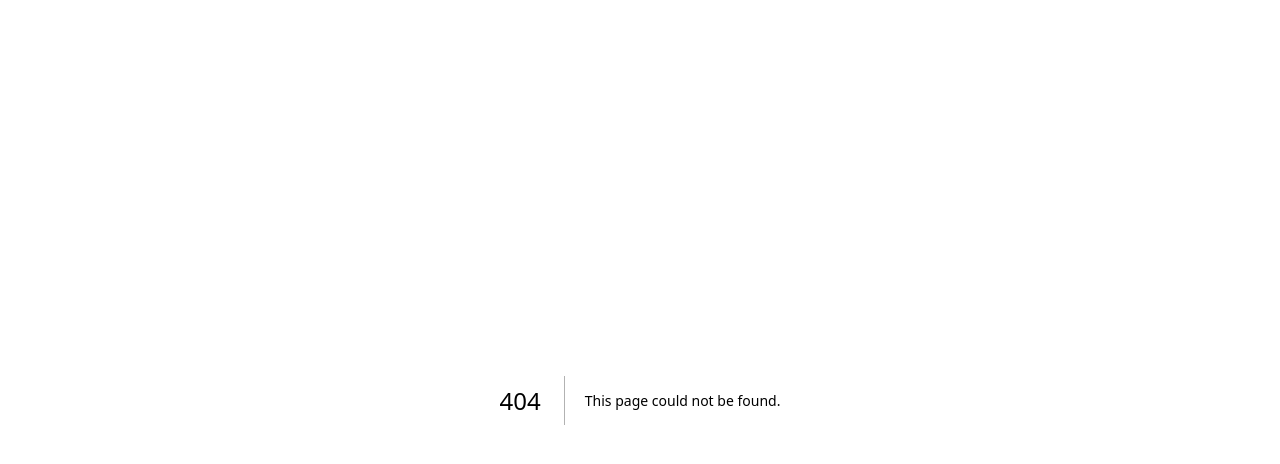
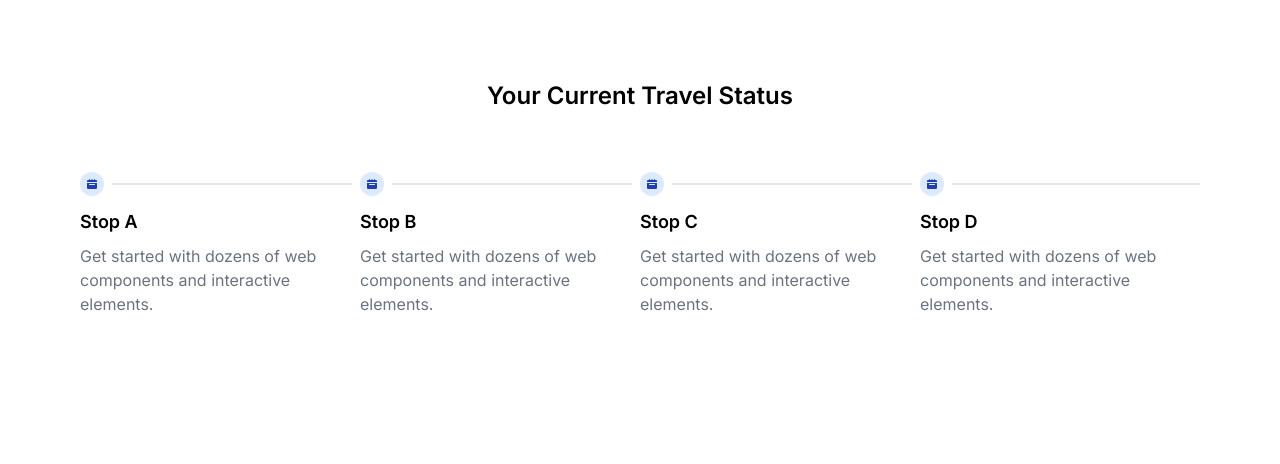
Before and after one commit to anuHait/nfc_iot, a Next.js app: page /travel in a window 1280 px wide. Before the commit this address had no page. Shown: the top 464 px of the page. Built offline with nearby package versions, Linux system fonts and the light colour scheme.

Commit message:
ui updates

```diff
--- a/app/page.js
+++ b/app/page.js
@@ -6,23 +6,36 @@ export default function PreviewPage() {
 
   return (
     <div className='flex flex-row items-start justify-between'>
+    <div className='m-20 flex flex-col gap-4 items-start justify-start '>
+    <div className='flex flex-col gap-3 mt-10'>
+    <h1 className='text-3xl font-bold '>Transit Ease Pass</h1>
+    <p className='text-md leading-6 tracking-wider w-[80%]'>
+    Lorem ipsum dolor sit amet consectetur adipisicing elit. Maiores sed fugit sunt error facilis a, dicta nam. Alias, explicabo deleniti.
+    </p>
+    </div>
 
 
-      {/* Login details
+    <div className='flex flex-col gap-5 mt-5'>
 
-      <div className='flex flex-col gap-3 transition-all duration-400 ease-in-out'>
-      <h1 className='text-2xl font-semibold'>Login</h1>
-        <label className='flex flex-col gap-2'>
-          Username
-          <input className='border rounded-[10px] h-10 p-2 w-64 focus:outline-none focus:border-blue-800' placeholder='Username here..' />
-        </label>
-        <label className='flex flex-col gap-2'>
-          Password
-          <input className='border rounded-[10px] h-10 p-2 w-64 focus:outline-none focus:border-blue-800' placeholder='********' />
-        </label>
-        <button>Login</button>
-      </div>
-     <Link href="/signup"><span>Already have an account? <p>Login</p> </span></Link> */}
+      <label className='flex flex-col gap-2'>
+        <p className='font-semibold'>Username</p>
+        <input className='border-2  border-[#EFA6AB] rounded-lg h-10 p-1 w-64 focus:outline-none focus:border-blue-800' placeholder='Username here..' />
+      </label>
+      <label className='flex flex-col gap-2'>
+      <p className='font-semibold'>Password</p>
+        <input className='border-2  border-[#EFA6AB] rounded-lg h-10 p-2 w-64 focus:outline-none focus:border-blue-800' placeholder='********' />
+      </label>
+      <button className='text-white font-semibold bg-[#40C0E7] p-1.5 rounded-[10px] w-40 mb-2'>Login</button>
+    </div>
+   <Link href="/signup"><span className='text-md flex gap-2 '>Dont have an account?
+   <p className='font-semibold text-[#e0666e]'>Signup</p>
+   </span></Link>
+   </div>
+   <div className='hidden lg:block'>
+   <img src='/assets/landing.png' className='w-full h-screen z-20 ' />
+   </div>
+
+
     </div>
   );
 }
--- a/app/recharge/page.jsx
+++ b/app/recharge/page.jsx
@@ -14,9 +14,9 @@ function Page() {
 
           <div className="flex flex-row gap-4 border border-[#EFA6AB] m-8 p-10 items-center w-[75%] lg:w-[38%] rounded-[13px] shadow-md">
             <Image src="/assets/coins.png" width={65} height={65} alt="coins" />
-            <div className="flex flex-col gap-2 items-center">
+            <div className="flex flex-col-reverse gap-2 items-center">
               <h1 className="text-2xl font-bold">245.00 INR</h1>
-              <h2 className="text-lg font-semibold text-gray-500">
+              <h2 className="text-md font-semibold text-gray-500">
                 Current Balance
               </h2>
             </div>
--- a/app/signup/page.jsx
+++ b/app/signup/page.jsx
@@ -2,25 +2,40 @@
 import React from 'react';
 import Link from 'next/link';
 
-export default function Page() {
+export default function PreviewPage() {
 
   return (
-    <div>
-      {/* Login details */}
+    <div className='flex flex-row items-start justify-between'>
+    <div className='m-20 flex flex-col gap-4 items-start justify-start '>
+    <div className='flex flex-col gap-3 mt-10'>
+    <h1 className='text-3xl font-bold '>Transit Ease Pass</h1>
+    <p className='text-md leading-6 tracking-wider w-[80%]'>
+    Lorem ipsum dolor sit amet consectetur adipisicing elit. Maiores sed fugit sunt error facilis a, dicta nam. Alias, explicabo deleniti.
+    </p>
+    </div>
 
-      <div className='flex flex-col gap-3 transition-all duration-400 ease-in-out'>
-      <h1 className='text-2xl font-semibold'>Login</h1>
-        <label className='flex flex-col gap-2'>
-          Username
-          <input className='border rounded-[10px] h-10 p-2 w-64 focus:outline-none focus:border-blue-800' placeholder='Username here..' />
-        </label>
-        <label className='flex flex-col gap-2'>
-          Password
-          <input className='border rounded-[10px] h-10 p-2 w-64 focus:outline-none focus:border-blue-800' placeholder='********' />
-        </label>
-        <button>Login</button>
-      </div>
-    <Link href="/">  <span>Dont have an account? <p>SignUp</p> </span></Link>
+
+    <div className='flex flex-col gap-5 mt-5'>
+
+      <label className='flex flex-col gap-2'>
+        <p className='font-semibold'>Username</p>
+        <input className='border-2  border-[#EFA6AB] rounded-lg h-10 p-1 w-64 focus:outline-none focus:border-blue-800' placeholder='Username here..' />
+      </label>
+      <label className='flex flex-col gap-2'>
+      <p className='font-semibold'>Password</p>
+        <input className='border-2  border-[#EFA6AB] rounded-lg h-10 p-2 w-64 focus:outline-none focus:border-blue-800' placeholder='********' />
+      </label>
+      <button className='text-white font-semibold bg-[#40C0E7] p-1.5 rounded-[10px] w-40 mb-2'>Submit</button>
+    </div>
+   <Link href="/"><span className='text-md flex gap-2 '>Alredy have an account?
+   <p className='font-semibold text-[#e0666e]'>Signup</p>
+   </span></Link>
+   </div>
+   <div className='hidden lg:block'>
+   <img src='/assets/landing.png' className='w-full h-screen z-20 ' />
+   </div>
+
+
     </div>
   );
 }
--- a/app/transactions/page.jsx
+++ b/app/transactions/page.jsx
@@ -4,7 +4,10 @@ function Page() {
   return (
     <div className='flex flex-row gap-6'>
       <Sidebar />
+      <div className="p-5 flex flex-col gap-6 items-start justify-start w-full mt-16">
+      <h1 className="text-3xl font-bold">Your card transactions</h1>
 
+      </div>
     </div>
   )
 }
--- /dev/null
+++ b/app/travel/page.jsx
@@ -0,0 +1,72 @@
+import React from 'react'
+
+function Page() {
+  return (
+    <div className='m-20 flex flex-col gap-5 items-center justify-start'>
+      <h1 className='text-2xl font-semibold mb-10'>Your Current Travel Status</h1>
+<ol class="items-center sm:flex">
+<li class="relative mb-6 sm:mb-0">
+    <div class="flex items-center">
+        <div class="z-10 flex items-center justify-center w-6 h-6 bg-blue-100 rounded-full ring-0 ring-white dark:bg-blue-900 sm:ring-8 dark:ring-gray-900 shrink-0">
+            <svg class="w-2.5 h-2.5 text-blue-800 dark:text-blue-300" aria-hidden="true" xmlns="http://www.w3.org/2000/svg" fill="currentColor" viewBox="0 0 20 20">
+                <path d="M20 4a2 2 0 0 0-2-2h-2V1a1 1 0 0 0-2 0v1h-3V1a1 1 0 0 0-2 0v1H6V1a1 1 0 0 0-2 0v1H2a2 2 0 0 0-2 2v2h20V4ZM0 18a2 2 0 0 0 2 2h16a2 2 0 0 0 2-2V8H0v10Zm5-8h10a1 1 0 0 1 0 2H5a1 1 0 0 1 0-2Z"/>
+            </svg>
+        </div>
+        <div class="hidden sm:flex w-full bg-gray-200 h-0.5 dark:bg-gray-700"></div>
+    </div>
+    <div class="mt-3 sm:pe-8">
+        <time class="block mb-2 text-lg font-semibold leading-nonetext-gray-500">Stop A</time>
+        <p class="text-base font-normal text-gray-500 dark:text-gray-400">Get started with dozens of web components and interactive elements.</p>
+    </div>
+</li>
+<li class="relative mb-6 sm:mb-0">
+    <div class="flex items-center">
+        <div class="z-10 flex items-center justify-center w-6 h-6 bg-blue-100 rounded-full ring-0 ring-white dark:bg-blue-900 sm:ring-8 dark:ring-gray-900 shrink-0">
+            <svg class="w-2.5 h-2.5 text-blue-800 dark:text-blue-300" aria-hidden="true" xmlns="http://www.w3.org/2000/svg" fill="currentColor" viewBox="0 0 20 20">
+                <path d="M20 4a2 2 0 0 0-2-2h-2V1a1 1 0 0 0-2 0v1h-3V1a1 1 0 0 0-2 0v1H6V1a1 1 0 0 0-2 0v1H2a2 2 0 0 0-2 2v2h20V4ZM0 18a2 2 0 0 0 2 2h16a2 2 0 0 0 2-2V8H0v10Zm5-8h10a1 1 0 0 1 0 2H5a1 1 0 0 1 0-2Z"/>
+            </svg>
+        </div>
+        <div class="hidden sm:flex w-full bg-gray-200 h-0.5 dark:bg-gray-700"></div>
+    </div>
+    <div class="mt-3 sm:pe-8">
+    <time class="block mb-2 text-lg font-semibold leading-nonetext-gray-500">Stop B</time>
+    <p class="text-base font-normal text-gray-500 dark:text-gray-400">Get started with dozens of web components and interactive elements.</p>
+    </div>
+</li>
+<li class="relative mb-6 sm:mb-0">
+    <div class="flex items-center">
+        <div class="z-10 flex items-center justify-center w-6 h-6 bg-blue-100 rounded-full ring-0 ring-white dark:bg-blue-900 sm:ring-8 dark:ring-gray-900 shrink-0">
+            <svg class="w-2.5 h-2.5 text-blue-800 dark:text-blue-300" aria-hidden="true" xmlns="http://www.w3.org/2000/svg" fill="currentColor" viewBox="0 0 20 20">
+                <path d="M20 4a2 2 0 0 0-2-2h-2V1a1 1 0 0 0-2 0v1h-3V1a1 1 0 0 0-2 0v1H6V1a1 1 0 0 0-2 0v1H2a2 2 0 0 0-2 2v2h20V4ZM0 18a2 2 0 0 0 2 2h16a2 2 0 0 0 2-2V8H0v10Zm5-8h10a1 1 0 0 1 0 2H5a1 1 0 0 1 0-2Z"/>
+            </svg>
+        </div>
+        <div class="hidden sm:flex w-full bg-gray-200 h-0.5 dark:bg-gray-700"></div>
+    </div>
+    <div class="mt-3 sm:pe-8">
+    <time class="block mb-2 text-lg font-semibold leading-nonetext-gray-500">Stop C</time>
+    <p class="text-base font-normal text-gray-500 dark:text-gray-400">Get started with dozens of web components and interactive elements.</p>
+    </div>
+</li>
+<li class="relative mb-6 sm:mb-0">
+    <div class="flex items-center">
+        <div class="z-10 flex items-center justify-center w-6 h-6 bg-blue-100 rounded-full ring-0 ring-white dark:bg-blue-900 sm:ring-8 dark:ring-gray-900 shrink-0">
+            <svg class="w-2.5 h-2.5 text-blue-800 dark:text-blue-300" aria-hidden="true" xmlns="http://www.w3.org/2000/svg" fill="currentColor" viewBox="0 0 20 20">
+                <path d="M20 4a2 2 0 0 0-2-2h-2V1a1 1 0 0 0-2 0v1h-3V1a1 1 0 0 0-2 0v1H6V1a1 1 0 0 0-2 0v1H2a2 2 0 0 0-2 2v2h20V4ZM0 18a2 2 0 0 0 2 2h16a2 2 0 0 0 2-2V8H0v10Zm5-8h10a1 1 0 0 1 0 2H5a1 1 0 0 1 0-2Z"/>
+            </svg>
+        </div>
+        <div class="hidden sm:flex w-full bg-gray-200 h-0.5 dark:bg-gray-700"></div>
+    </div>
+    <div class="mt-3 sm:pe-8">
+    <time class="block mb-2 text-lg font-semibold leading-nonetext-gray-500">Stop D</time>
+    <p class="text-base font-normal text-gray-500 dark:text-gray-400">Get started with dozens of web components and interactive elements.</p>
+    </div>
+</li>
+
+</ol>
+
+
+    </div>
+  )
+}
+
+export default Page
--- a/components/Services.jsx
+++ b/components/Services.jsx
@@ -3,49 +3,46 @@ import React from "react";
 function Services() {
   return (
     <div className="p-5 flex flex-col gap-6 items-start justify-start w-full mt-16">
-      <h1 className="text-3xl font-bold">Our services</h1>
+      <h1 className="text-3xl font-bold">Our card services</h1>
       {/*boxes for services */}
       <div className="flex flex-wrap gap-10 w-full">
-        <div className="flex justify-center items-center shadow-xl w-1/5 rounded-2xl border-2 border-blue-300">
+        <div className="flex justify-center items-center shadow-xl w-1/5 rounded-2xl p-2 border-2 border-blue-300">
           <img
             src="/assets/bus.jpg"
-            alt=""
-            className="rounded-xl md:h-52 md:w-60"
+            alt="image"
+            className=" w-40 lg:w-44"
           />
         </div>
-        <div className="flex justify-center items-center shadow-xl w-1/5 rounded-2xl border-2 border-blue-300">
+        <div className="flex justify-center items-center shadow-xl w-1/5 rounded-2xl p-2 border-2 border-blue-300">
           <img
             src="/assets/auto.jpg"
-            alt=""
-            className="rounded-xl md:h-52 md:w-60"
+            alt="image"
+            className=" w-40 lg:w-44"
           />
         </div>
-        <div className="flex justify-center items-center shadow-xl w-1/5 rounded-2xl border-2 border-blue-300">
+        <div className="flex justify-center items-center shadow-xl w-1/5 rounded-2xl p-2 border-2 border-blue-300">
           <img
             src="/assets/metro.jpg"
-            alt=""
-            className="rounded-xl md:h-52 md:w-60"
+            alt="image"
+            className=" w-40 lg:w-44"
           />
         </div>
-        <div className="flex justify-center items-center shadow-xl w-1/5 rounded-2xl border-2 border-blue-300">
+        <div className="flex justify-center items-center shadow-xl w-1/5 rounded-2xl p-2 border-2 border-blue-300">
           <img
             src="/assets/train.jpg"
-            alt=""
-            className="rounded-xl md:h-40 md:w-60"
+            alt="image"
+            className=" w-40 lg:w-44"
           />
         </div>
       </div>
-      <div className="flex text-left mt-32">
+      <div className="flex text-left mt-5 leading-6  text-gray-600 text-sm">
         <p>
           Lorem ipsum dolor sit amet consectetur adipisicing elit. Quis veniam
           unde asperiores enim, animi vero, sed eum praesentium quibusdam nobis
           sequi. Eum omnis at quo ratione provident, explicabo ex. Molestias
           quos, odit vero quae accusantium inventore, voluptate quam,
           perspiciatis ex tenetur asperiores minima debitis blanditiis ipsa!
-          Nisi itaque similique labore! Lorem ipsum dolor sit amet, consectetur
-          adipisicing elit. Ullam, modi deleniti, eveniet numquam corporis
-          minima vitae totam voluptas neque excepturi nulla deserunt cumque.
-          Architecto ipsa dolorum error debitis, voluptate quas.
+
         </p>
       </div>
     </div>
```
